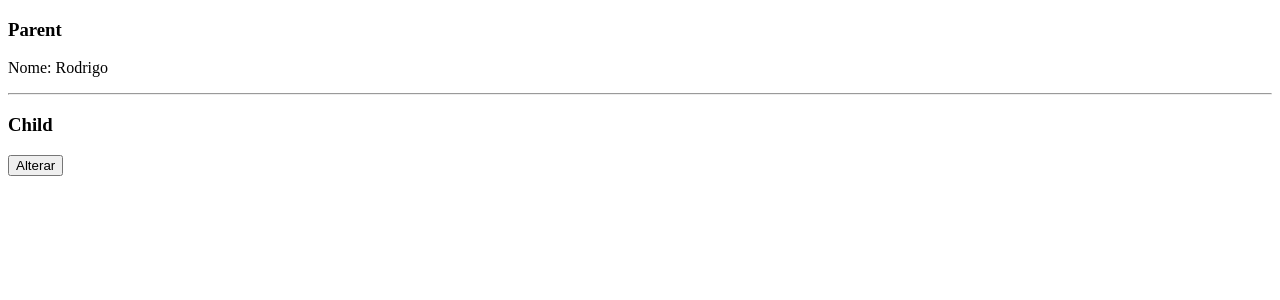
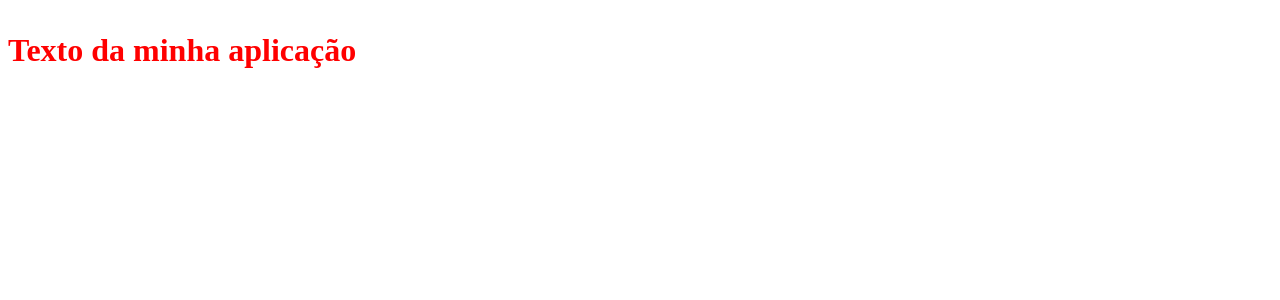
Before and after one commit to roddsv-zz/react-js-fundamentals, a React (Create React App) app: page / in a window 1280 px wide. Shown: the top 300 px of the page. Built offline with nearby package versions, Linux system fonts and the light colour scheme.

Commit message:
Using CSS files in my project

```diff
--- /dev/null
+++ b/src/App.css
@@ -0,0 +1,4 @@
+.cor-texto{
+  color: red;
+  font-size: 2em;
+}
--- a/src/App.js
+++ b/src/App.js
@@ -1,27 +1,12 @@
 import React, { Component } from 'react';
-import Child from './componentes/Child';
+import './App.css';
 
 class App extends Component {
-
-  state = {
-    nome: "Rodrigo",
-  }
-
-  Alterar = (novoNome) => {
-    this.setState({
-      nome: novoNome
-    })
-  }
 
   render() {
     return (
       <div>
-        <h3>Parent</h3>
-        <p>Nome: {this.state.nome}</p>
-        <hr />
-
-        <Child funcaoAlterar={this.Alterar}/>
-
+        <h3 className="cor-texto">Texto da minha aplicação</h3>
       </div>
     )
   }
--- a/src/componentes/Child.js
+++ /dev/null
@@ -1,19 +0,0 @@
-import React, { Component } from 'react';
-
-class Child extends Component {
-
-    Alterar = () => {
-        this.props.funcaoAlterar('Este é o novo nome.')
-    }
-
-    render() {
-        return (
-            <div>
-                <h3>Child</h3>
-                <button onClick={this.Alterar}>Alterar</button>
-            </div>
-        )
-    }
-}
-
-export default Child;
```
Also changed, not shown: 1 other file (tests, documents, lock files or other folders).
